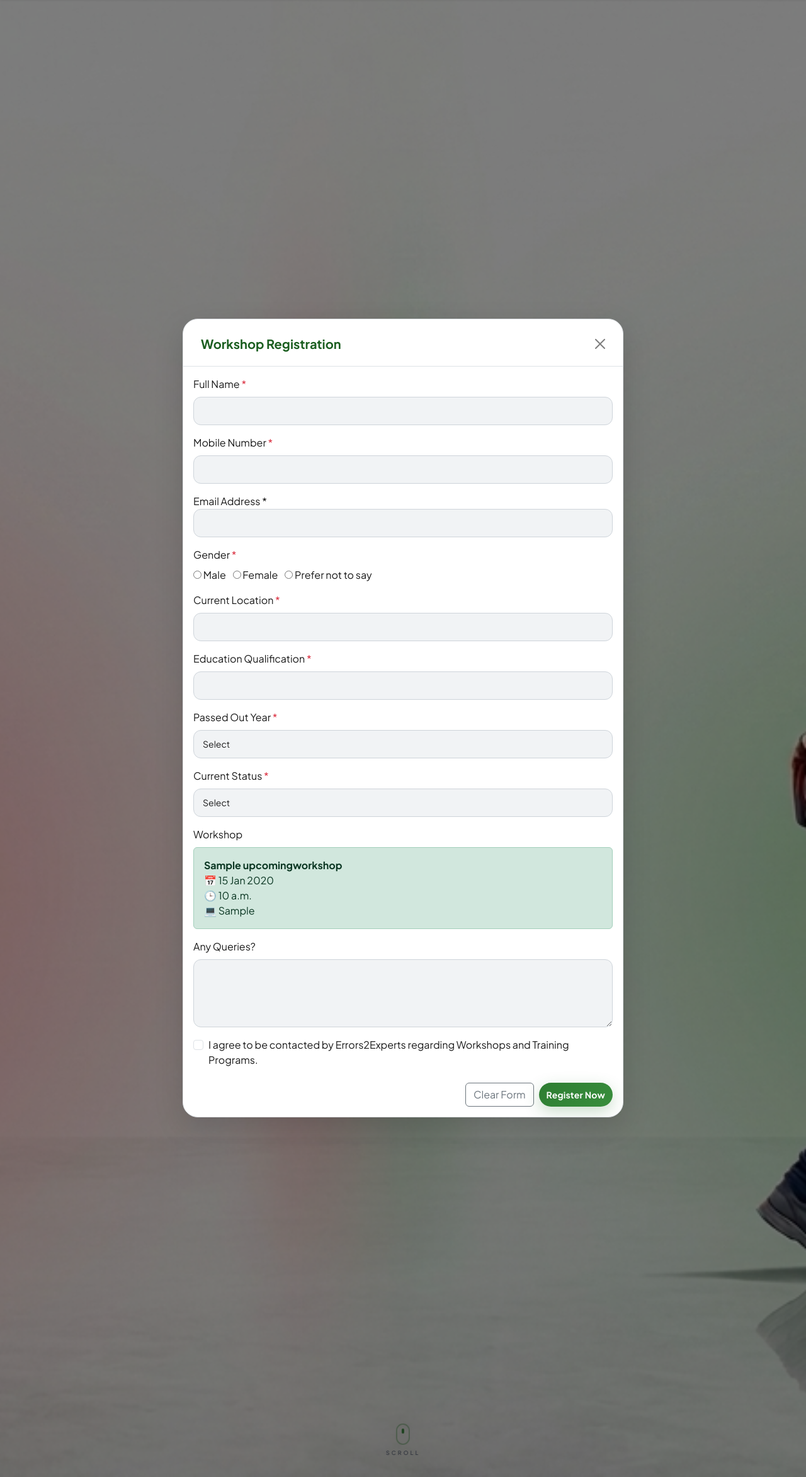
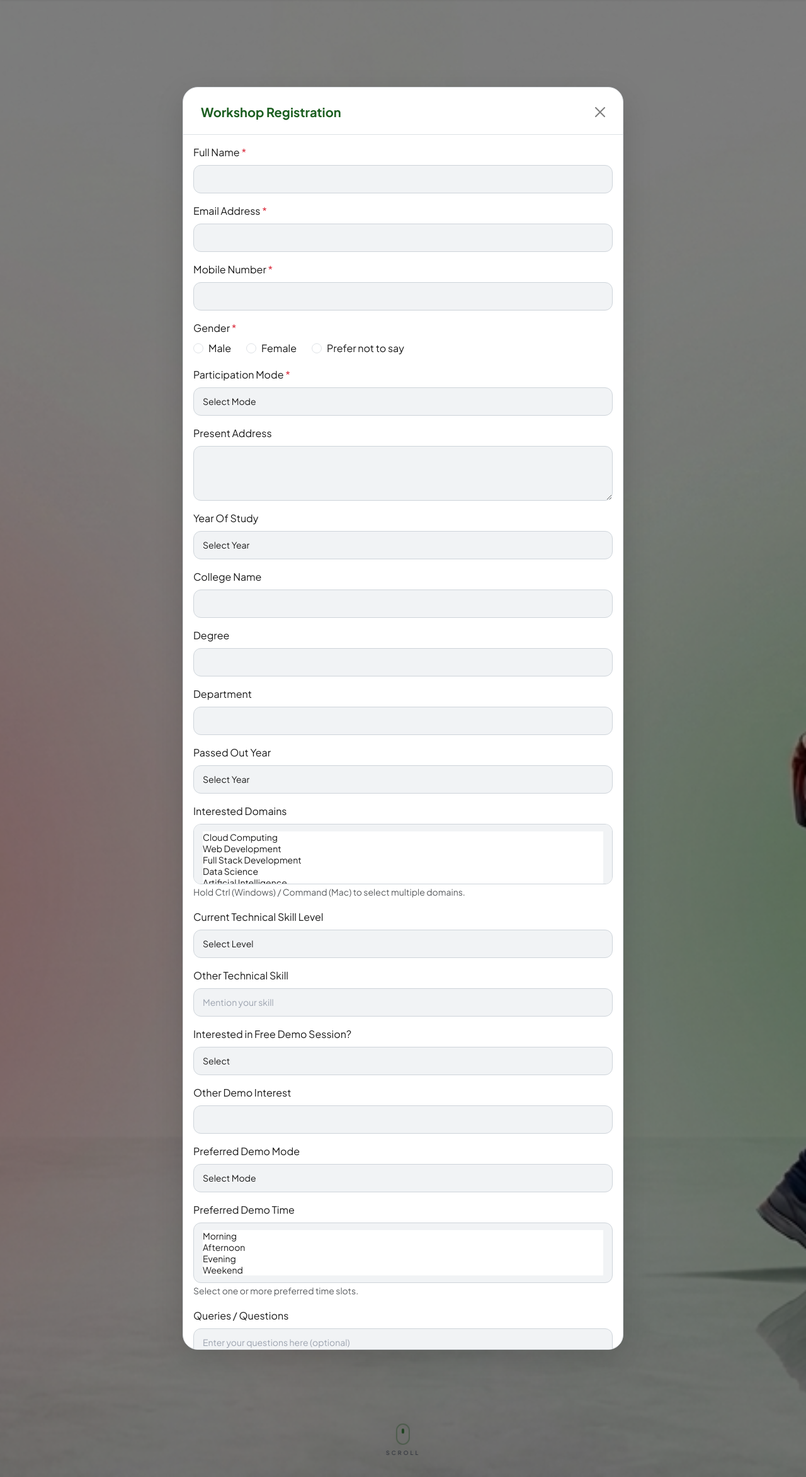
Before and after one commit to Errors2Experts/E2E-Website, a Django app: page / in a window 1280 px wide, after a click on "Register Now". Shown: the part 65-2410 px from the top of the page at 63% size. Run offline with Django 5.2, Linux system fonts and the light colour scheme; data comes from the database, SQL or seed files in the repository; tables that the repository leaves empty hold one stand-in row (values such as "Sample post"); grey boxes marked "Sample" are stand-in pictures.

Commit message:
Update Workshop Forms

```diff
--- a/main/templates/index.html
+++ b/main/templates/index.html
@@ -667,176 +667,281 @@
 
 
 <!-- Workshop Registration Modal -->
-<div class="modal fade" id="workshopRegisterModal" tabindex="-1">
-    <div class="modal-dialog modal-dialog-centered">
+<div class="modal fade" id="workshopRegisterModal" tabindex="-1" aria-labelledby="workshopRegisterModalLabel"
+  aria-hidden="true">
+  <div class="modal-dialog modal-dialog-centered modal-lg">
     <div class="modal-content workshop-modal">
-
+      <!-- Modal Header -->
       <div class="modal-header border-0">
-                <h3 class="modal-title">Workshop Registration</h3>
-
-                <button type="button" class="btn-close" data-bs-dismiss="modal"> </button>
-            </div>
-
+        <h3 class="modal-title" id="workshopRegisterModalLabel">
+          Workshop Registration
+        </h3>
+        <button type="button" class="btn-close" data-bs-dismiss="modal" aria-label="Close">
+        </button>
+      </div>
+
+      <!-- Modal Body -->
       <div class="modal-body">
-
         <form method="POST" action="{% url 'workshop_registration' %}">
           {% csrf_token %}
 
           <!-- Full Name -->
           <div class="mb-3">
-        <label class="form-label">Full Name <span class="text-danger">*</span></label>
+            <label class="form-label">
+              Full Name <span class="text-danger">*</span>
+            </label>
             <input type="text" class="form-control" name="full_name" required>
           </div>
 
+          <!-- Email -->
+          <div class="mb-3">
+            <label class="form-label">
+              Email Address <span class="text-danger">*</span>
+            </label>
+            <input type="email" class="form-control" name="email" required>
+          </div>
+
           <!-- Mobile -->
           <div class="mb-3">
-        <label class="form-label">Mobile Number <span class="text-danger">*</span></label>
-        <input type="tel" class="form-control" name="mobile"
-               pattern="[0-9]{10}" maxlength="10" required>
-    </div>
-    <div class="mb-3">
-     <label>Email Address *</label> <input type="email"name="email" class="form-control" required>
-
-    </div>
+            <label class="form-label">
+              Mobile Number <span class="text-danger">*</span>
+            </label>
+            <input type="tel" class="form-control" name="mobile" pattern="[0-9]{10}" maxlength="10" required>
+          </div>
+
           <!-- Gender -->
           <div class="mb-3">
-        <label class="form-label">Gender <span class="text-danger">*</span></label><br>
-
-        <input type="radio" name="gender" value="Male" required> Male
-        &nbsp;&nbsp;
-
-        <input type="radio" name="gender" value="Female"> Female
-        &nbsp;&nbsp;
-
-        <input type="radio" name="gender" value="Prefer not to say">
+            <label class="form-label">
+              Gender <span class="text-danger">*</span>
+            </label>
+            <div class="d-flex gap-4 flex-wrap">
+              <div class="form-check">
+                <input class="form-check-input" type="radio" name="gender" value="Male" required>
+                <label class="form-check-label">Male</label>
+              </div>
+
+              <div class="form-check">
+                <input class="form-check-input" type="radio" name="gender" value="Female">
+                <label class="form-check-label">Female</label>
+              </div>
+
+              <div class="form-check">
+                <input class="form-check-input" type="radio" name="gender" value="Prefer not to say">
+                <label class="form-check-label">
                   Prefer not to say
-    </div>
-
-    <!-- Current Location -->
-    <div class="mb-3">
-        <label class="form-label">Current Location <span class="text-danger">*</span></label>
-        <input type="text" class="form-control" name="location" required>
-    </div>
-
-    <!-- Education -->
-    <div class="mb-3">
-        <label class="form-label">Education Qualification <span class="text-danger">*</span></label>
-        <input type="text" class="form-control"  name="education" required>
-    </div>
-
-    <!-- Passed Out -->
-    <div class="mb-3">
-        <label class="form-label">Passed Out Year <span class="text-danger">*</span></label>
-
-        <select class="form-select" name="passed_out" required>
-
-            <option value="">Select</option>
-
+                </label>
+              </div>
+            </div>
+          </div>
+
+          <!-- Participation Mode -->
+          <div class="mb-3">
+            <label class="form-label">
+              Participation Mode <span class="text-danger">*</span>
+            </label>
+            <select class="form-select" name="participation_mode" required>
+              <option value="">Select Mode</option>
+              <option value="Offline">Offline</option>
+              <option value="Online">Online</option>
+            </select>
+          </div>
+
+          <!-- Present Address -->
+          <div class="mb-3">
+            <label class="form-label">
+              Present Address
+            </label>
+            <textarea class="form-control" name="present_address" rows="3"></textarea>
+          </div>
+
+          <!-- Year Of Study -->
+          <div class="mb-3">
+            <label class="form-label">
+              Year Of Study
+            </label>
+            <select class="form-select" name="year_of_study">
+              <option value="">Select Year</option>
+              <option>1st Year</option>
+              <option>2nd Year</option>
+              <option>3rd Year</option>
+              <option>Final Year</option>
+              <option>Graduate</option>
+              <option>Working Professional</option>
+            </select>
+          </div>
+
+          <!-- College -->
+          <div class="mb-3">
+            <label class="form-label">
+              College Name
+            </label>
+            <input type="text" class="form-control" name="college_name">
+          </div>
+
+          <!-- Degree -->
+          <div class="mb-3">
+            <label class="form-label">
+              Degree
+            </label>
+            <input type="text" class="form-control" name="degree">
+          </div>
+
+          <!-- Department -->
+          <div class="mb-3">
+            <label class="form-label">
+              Department
+            </label>
+            <input type="text" class="form-control" name="department">
+          </div>
+
+          <!-- Passed Out Year -->
+          <div class="mb-3">
+            <label class="form-label">
+              Passed Out Year
+            </label>
+            <select class="form-select" name="passed_out_year">
+              <option value="">Select Year</option>
               <option>2026</option>
               <option>2025</option>
               <option>2024</option>
               <option>2023</option>
               <option>2022</option>
               <option>2021</option>
-
             </select>
-
-    </div>
-
-    <!-- Current Status -->
-    <div class="mb-3">
-        <label class="form-label">Current Status <span class="text-danger">*</span></label>
-
-        <select class="form-select" name="current_status" required>
-
+          </div>
+
+          <!-- Interested Domains -->
+          <div class="mb-3">
+            <label class="form-label">
+              Interested Domains
+            </label>
+            <select class="form-select" name="interested_domains" multiple>
+              <option>Cloud Computing</option>
+              <option>Web Development</option>
+              <option>Full Stack Development</option>
+              <option>Data Science</option>
+              <option>Artificial Intelligence</option>
+              <option>Cyber Security</option>
+              <option>DevOps</option>
+            </select>
+            <small class="text-muted">
+              Hold Ctrl (Windows) / Command (Mac) to select multiple domains.
+            </small>
+          </div>
+
+          <!-- Technical Skill -->
+          <div class="mb-3">
+            <label class="form-label">
+              Current Technical Skill Level
+            </label>
+            <select class="form-select" name="technical_skill">
+              <option value="">Select Level</option>
+              <option>Beginner</option>
+              <option>Basic Knowledge</option>
+              <option>Intermediate</option>
+              <option>Advanced</option>
+              <option>Other</option>
+            </select>
+          </div>
+
+          <!-- Other Skill -->
+          <div class="mb-3">
+            <label class="form-label">
+              Other Technical Skill
+            </label>
+            <input type="text" class="form-control" name="technical_skill_other" placeholder="Mention your skill">
+          </div>
+
+          <!-- Demo Interest -->
+          <div class="mb-3">
+            <label class="form-label">
+              Interested in Free Demo Session?
+            </label>
+            <select class="form-select" name="demo_interest">
               <option value="">Select</option>
-
-            <option>Student</option>
-            <option>Final Year Student</option>
-            <option>Graduate</option>
-            <option>Working Professional</option>
-            <option>Job Seeker</option>
-
+              <option value="Yes">
+                Yes, I want to Attend a Free Demo Session on my Interested Domain
+              </option>
+              <option value="Maybe">Maybe</option>
+              <option value="Need more information">
+                Need more information
+              </option>
+              <option value="No">No</option>
+              <option value="Other">Other</option>
             </select>
           </div>
 
-    <!-- Workshop -->
-    <div class="mb-3">
-        <label class="form-label">Workshop</label>
-
-        <div class="alert alert-success mb-0">
-
-            <strong>{{ upcoming_workshop.title }}</strong><br>
-
-            📅 {{ upcoming_workshop.event_date|date:"d M Y" }}<br>
-
-            🕒 {{ upcoming_workshop.event_time }}<br>
-
-            💻 {{ upcoming_workshop.location }}
-
-
-
-
-
-        </div>
-
-        <input type="hidden"
-               name="workshop"
-               value="{{ upcoming_workshop.title }}">
-
+          <!-- Other Demo Interest -->
+          <div class="mb-3">
+            <label class="form-label">
+              Other Demo Interest
+            </label>
+            <input type="text" class="form-control" name="demo_interest_other">
+          </div>
+
+          <!-- Demo Mode -->
+          <div class="mb-3">
+            <label class="form-label">
+              Preferred Demo Mode
+            </label>
+            <select class="form-select" name="demo_mode">
+              <option value="">Select Mode</option>
+              <option>Online</option>
+              <option>Offline</option>
+              <option>Either</option>
+            </select>
+          </div>
+
+          <!-- Preferred Demo Time -->
+          <div class="mb-3">
+            <label class="form-label">
+              Preferred Demo Time
+            </label>
+            <select class="form-select" name="preferred_demo_time" multiple>
+              <option>Morning</option>
+              <option>Afternoon</option>
+              <option>Evening</option>
+              <option>Weekend</option>
+            </select>
+            <small class="text-muted">
+              Select one or more preferred time slots.
+            </small>
           </div>
 
           <!-- Queries -->
           <div class="mb-3">
-
-        <label class="form-label">
-            Any Queries?
-        </label>
-
-        <textarea
-            class="form-control"
-            rows="4"
-            name="queries"></textarea>
-
+            <label class="form-label">
+              Queries / Questions
+            </label>
+            <textarea class="form-control" name="queries" rows="3"
+              placeholder="Enter your questions here (optional)"></textarea>
+          </div>
+
+          <!-- Referred By -->
+          <div class="mb-3">
+            <label class="form-label">
+              Referred By
+            </label>
+            <input type="text" class="form-control" name="referred_by" placeholder="Friend / College / Social Media">
           </div>
 
           <!-- Consent -->
           <div class="form-check mb-4">
-
-        <input
-            class="form-check-input"
-            type="checkbox"
-            required>
-
+            <input class="form-check-input" type="checkbox" name="consent" value="True" required>
             <label class="form-check-label">
-
-            I agree to be contacted by Errors2Experts
-            regarding Workshops and Training Programs.
-
-        </label>
-
+              I agree to be contacted by Errors2Experts regarding Workshops and Training Programs.
+            </label>
           </div>
 
           <!-- Buttons -->
-
-    <div class="d-flex justify-content-end gap-2">
-
-        <button
-            type="reset"
-            class="btn btn-outline-secondary">
-
-            Clear Form
-
+          <div class="modal-footer border-0">
+            <button type="button" class="btn btn-secondary" data-bs-dismiss="modal">
+              Close
             </button>
 
-        <button
-            type="submit"
-            class="btn btn-success">
-
+            <button type="submit" class="btn btn-success">
               Register Now
-
             </button>
-
           </div>
         </form>
       </div>
```
Lines whose indentation alone changed are shown as unchanged.
